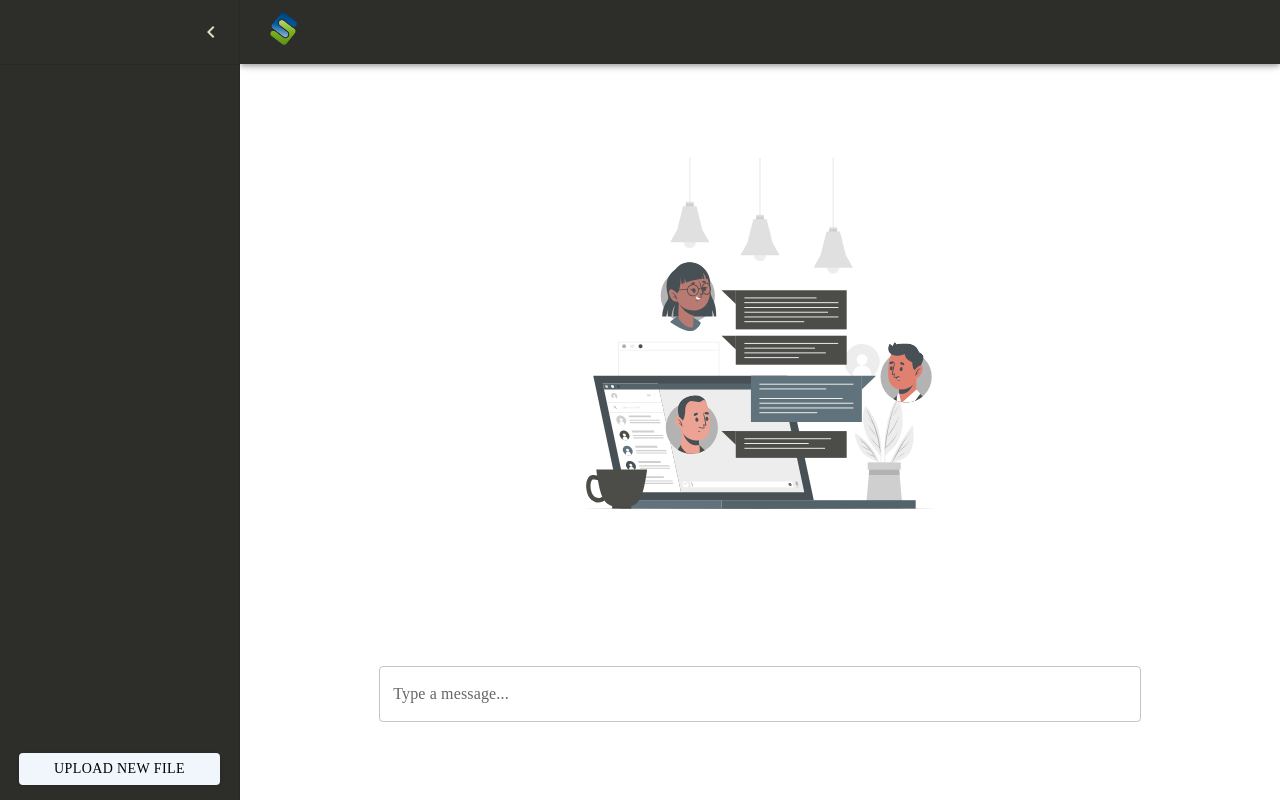
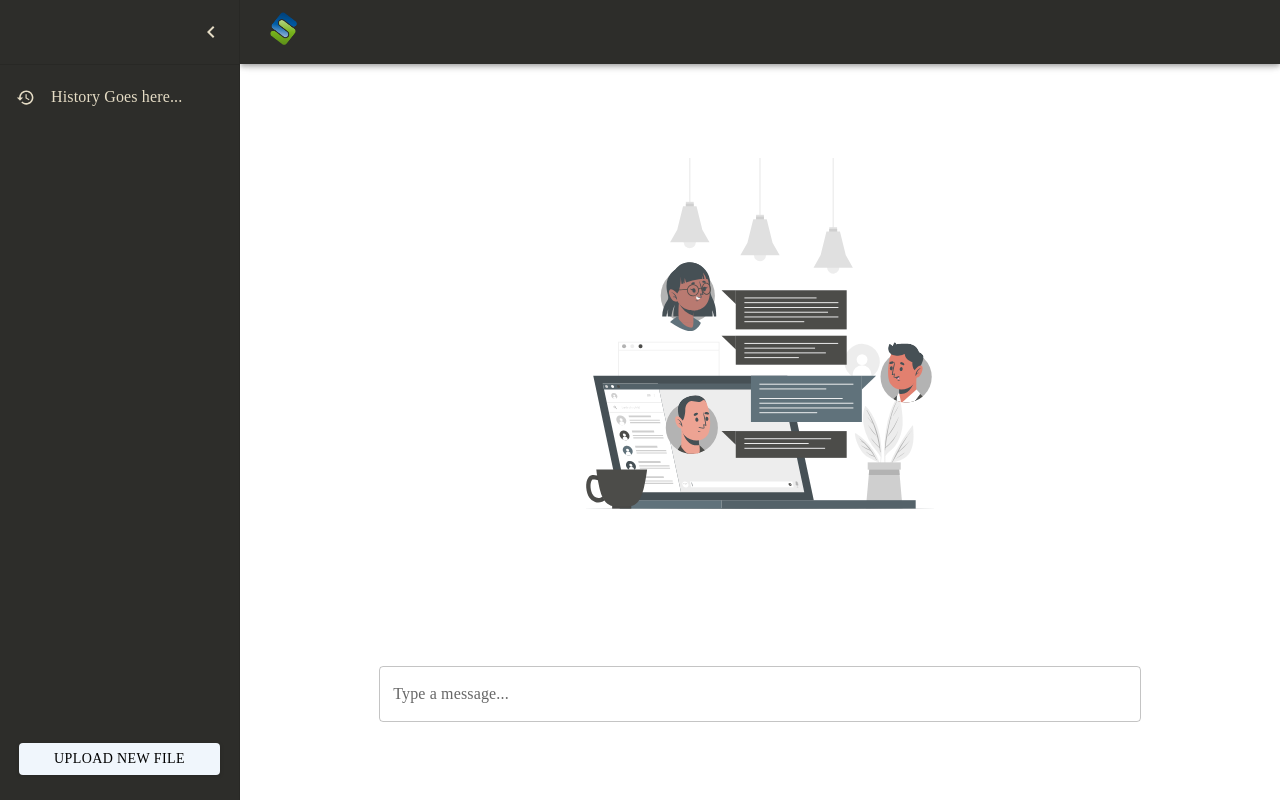
Before and after one commit to 01vaibhavrawat/Document-Chat, a React (Create React App) app: page / in a window 1280 px wide. Built offline with nearby package versions, Linux system fonts and the light colour scheme.

Commit message:
added alternate text for history

```diff
--- a/src/containers/layout/Layout.jsx
+++ b/src/containers/layout/Layout.jsx
@@ -24,6 +24,7 @@
 import logo from "../../assets/Images/logo_only.png";
 import { Link as LinkR } from "react-router-dom";
 import useChat from "../../hooks/useChat";
+import HistoryIcon from '@mui/icons-material/History';
 
 const drawerWidth = 240;
 
@@ -150,10 +151,32 @@
               flexDirection: "column",
               justifyContent: "space-between",
               height: "100%",
-              paddingBottom: "15px",
+              paddingBottom: "25px",
             }}
           >
             <List>
+              {updatedChat.length === 0 && (
+
+                <ListItem key={"helper"} disablePadding>
+                  <ListItemButton
+                    sx={{
+                      color: customTheme.primary_text,
+                    }}
+                  >
+                  <ListItemIcon sx={{ minWidth: "35px" }}>
+                    <HistoryIcon
+                      sx={{
+                        color: customTheme.primary_text,
+                        fontSize: "19px",
+                      }}
+                    />
+                  </ListItemIcon>
+                    <ListItemText
+                      primary="History Goes here..."
+                    />
+                  </ListItemButton>
+                </ListItem>
+              )}
               {updatedChat.map((obj, index) => (
                 <ListItem key={index} disablePadding>
                   <ListItemButton
```
